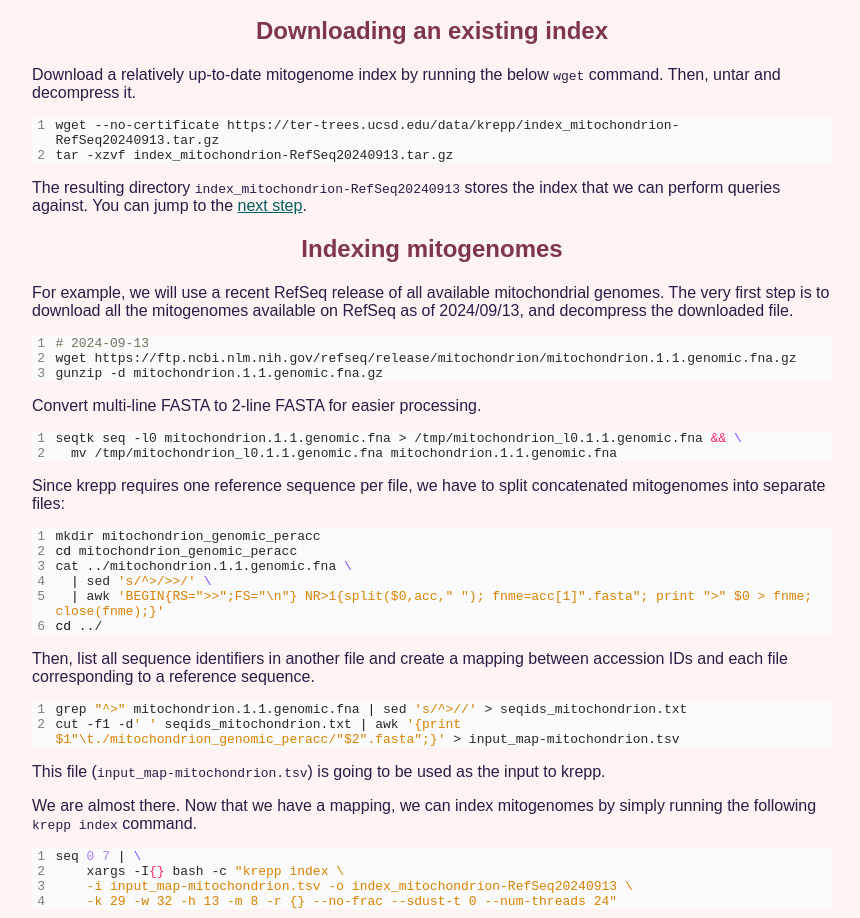
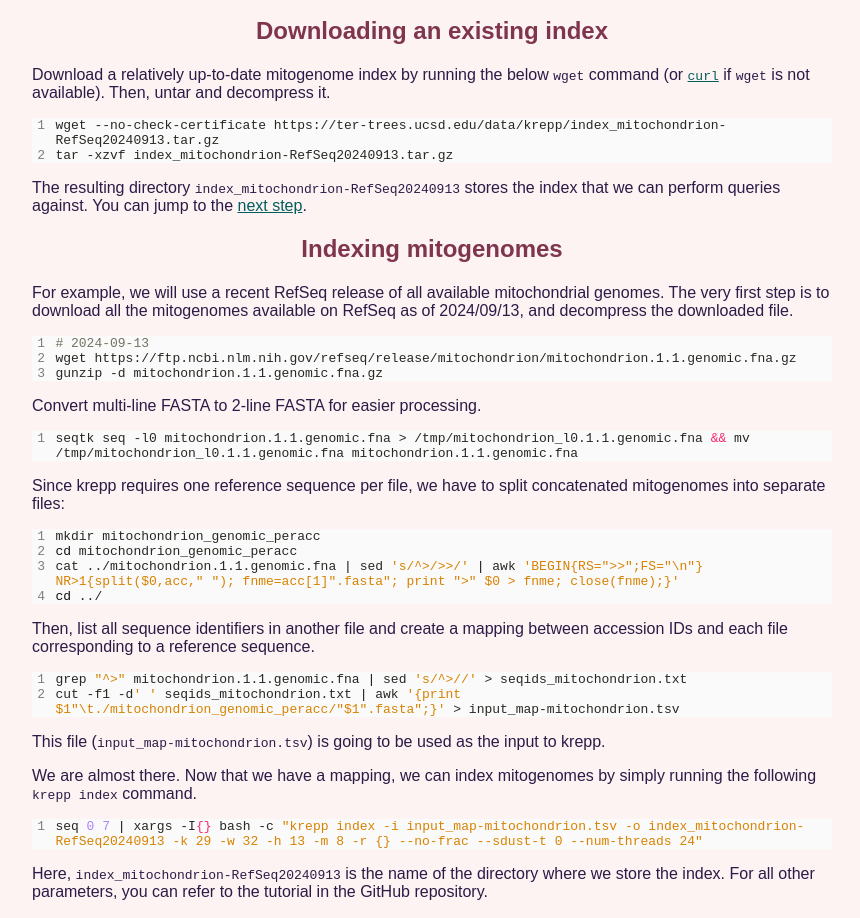
Before and after one commit to bo1929/bo1929.github.io, a plain HTML site: page posts/krepp-mapping-to-mitogenomes/index.html in a window 1280 px wide. Shown: the part 433-1351 px from the top of the page, without its empty margins (208-1068 px from the left). Drawn offline with nearby package versions, Linux system fonts and the light colour scheme; some packages are replaced by stand-ins of ours.

Commit message:
Minor fixes in the tutorial.

```diff
--- a/posts/krepp-mapping-to-mitogenomes/index.html
+++ b/posts/krepp-mapping-to-mitogenomes/index.html
@@ -213,8 +213,9 @@ It is quite straightforward to download an index and get started (jump to <a hre
 Alternatively, if you have your own reference mitogenomes, you can index them from scratch (see <a href="#indexing-mitogenomes">Indexing mitogenomes</a>).
 Once you do either of these, the next step is querying your skimming data (e.g., a FASTA or FASTQ file), as we will discuss in detail.</p>
 <h2 id="downloading-an-existing-index">Downloading an existing index</h2>
-<p>Download a relatively up-to-date mitogenome index by running the below <code>wget</code> command. Then, untar and decompress it.</p>
-<div class="highlight"><pre tabindex="0" class="chroma"><code class="language-bash" data-lang="bash"><span class="line"><span class="ln">1</span><span class="cl">wget --no-certificate https://ter-trees.ucsd.edu/data/krepp/index_mitochondrion-RefSeq20240913.tar.gz
+<p>Download a relatively up-to-date mitogenome index by running the below <code>wget</code> command (or <a href="https://curl.se/docs/tutorial.html"><code>curl</code></a> if <code>wget</code> is not available).
+Then, untar and decompress it.</p>
+<div class="highlight"><pre tabindex="0" class="chroma"><code class="language-bash" data-lang="bash"><span class="line"><span class="ln">1</span><span class="cl">wget --no-check-certificate https://ter-trees.ucsd.edu/data/krepp/index_mitochondrion-RefSeq20240913.tar.gz
 </span></span><span class="line"><span class="ln">2</span><span class="cl">tar -xzvf index_mitochondrion-RefSeq20240913.tar.gz
 </span></span></code></pre></div><p>The resulting directory <code>index_mitochondrion-RefSeq20240913</code> stores the index that we can perform queries against.
 You can jump to the <a href="#querying-your-skimming-data">next step</a>.</p>
@@ -225,24 +226,18 @@ The very first step is to download all the mitogenomes available on RefSeq as of
 </span></span><span class="line"><span class="ln">2</span><span class="cl">wget https://ftp.ncbi.nlm.nih.gov/refseq/release/mitochondrion/mitochondrion.1.1.genomic.fna.gz
 </span></span><span class="line"><span class="ln">3</span><span class="cl">gunzip -d mitochondrion.1.1.genomic.fna.gz
 </span></span></code></pre></div><p>Convert multi-line FASTA to 2-line FASTA for easier processing.</p>
-<div class="highlight"><pre tabindex="0" class="chroma"><code class="language-bash" data-lang="bash"><span class="line"><span class="ln">1</span><span class="cl">seqtk seq -l0 mitochondrion.1.1.genomic.fna &gt; /tmp/mitochondrion_l0.1.1.genomic.fna <span class="o">&amp;&amp;</span> <span class="se">\
-</span></span></span><span class="line"><span class="ln">2</span><span class="cl"><span class="se"></span>  mv /tmp/mitochondrion_l0.1.1.genomic.fna mitochondrion.1.1.genomic.fna
+<div class="highlight"><pre tabindex="0" class="chroma"><code class="language-bash" data-lang="bash"><span class="line"><span class="ln">1</span><span class="cl">seqtk seq -l0 mitochondrion.1.1.genomic.fna &gt; /tmp/mitochondrion_l0.1.1.genomic.fna <span class="o">&amp;&amp;</span> mv /tmp/mitochondrion_l0.1.1.genomic.fna mitochondrion.1.1.genomic.fna
 </span></span></code></pre></div><p>Since krepp requires one reference sequence per file, we have to split concatenated mitogenomes into separate files:</p>
 <div class="highlight"><pre tabindex="0" class="chroma"><code class="language-bash" data-lang="bash"><span class="line"><span class="ln">1</span><span class="cl">mkdir mitochondrion_genomic_peracc
 </span></span><span class="line"><span class="ln">2</span><span class="cl"><span class="nb">cd</span> mitochondrion_genomic_peracc
-</span></span><span class="line"><span class="ln">3</span><span class="cl">cat ../mitochondrion.1.1.genomic.fna <span class="se">\
-</span></span></span><span class="line"><span class="ln">4</span><span class="cl"><span class="se"></span>  <span class="p">|</span> sed <span class="s1">&#39;s/^&gt;/&gt;&gt;/&#39;</span> <span class="se">\
-</span></span></span><span class="line"><span class="ln">5</span><span class="cl"><span class="se"></span>  <span class="p">|</span> awk <span class="s1">&#39;BEGIN{RS=&#34;&gt;&gt;&#34;;FS=&#34;\n&#34;} NR&gt;1{split($0,acc,&#34; &#34;); fnme=acc[1]&#34;.fasta&#34;; print &#34;&gt;&#34; $0 &gt; fnme; close(fnme);}&#39;</span>
-</span></span><span class="line"><span class="ln">6</span><span class="cl"><span class="nb">cd</span> ../
+</span></span><span class="line"><span class="ln">3</span><span class="cl">cat ../mitochondrion.1.1.genomic.fna <span class="p">|</span> sed <span class="s1">&#39;s/^&gt;/&gt;&gt;/&#39;</span> <span class="p">|</span> awk <span class="s1">&#39;BEGIN{RS=&#34;&gt;&gt;&#34;;FS=&#34;\n&#34;} NR&gt;1{split($0,acc,&#34; &#34;); fnme=acc[1]&#34;.fasta&#34;; print &#34;&gt;&#34; $0 &gt; fnme; close(fnme);}&#39;</span>
+</span></span><span class="line"><span class="ln">4</span><span class="cl"><span class="nb">cd</span> ../
 </span></span></code></pre></div><p>Then, list all sequence identifiers in another file and create a mapping between accession IDs and each file corresponding to a reference sequence.</p>
 <div class="highlight"><pre tabindex="0" class="chroma"><code class="language-bash" data-lang="bash"><span class="line"><span class="ln">1</span><span class="cl">grep <span class="s2">&#34;^&gt;&#34;</span> mitochondrion.1.1.genomic.fna <span class="p">|</span> sed <span class="s1">&#39;s/^&gt;//&#39;</span> &gt; seqids_mitochondrion.txt
-</span></span><span class="line"><span class="ln">2</span><span class="cl">cut -f1 -d<span class="s1">&#39; &#39;</span> seqids_mitochondrion.txt <span class="p">|</span> awk <span class="s1">&#39;{print $1&#34;\t./mitochondrion_genomic_peracc/&#34;$2&#34;.fasta&#34;;}&#39;</span> &gt; input_map-mitochondrion.tsv
+</span></span><span class="line"><span class="ln">2</span><span class="cl">cut -f1 -d<span class="s1">&#39; &#39;</span> seqids_mitochondrion.txt <span class="p">|</span> awk <span class="s1">&#39;{print $1&#34;\t./mitochondrion_genomic_peracc/&#34;$1&#34;.fasta&#34;;}&#39;</span> &gt; input_map-mitochondrion.tsv
 </span></span></code></pre></div><p>This file (<code>input_map-mitochondrion.tsv</code>) is going to be used as the input to krepp.</p>
 <p>We are almost there. Now that we have a mapping, we can index mitogenomes by simply running the following <code>krepp index</code> command.</p>
-<div class="highlight"><pre tabindex="0" class="chroma"><code class="language-bash" data-lang="bash"><span class="line"><span class="ln">1</span><span class="cl">seq <span class="m">0</span> <span class="m">7</span> <span class="p">|</span> <span class="se">\
-</span></span></span><span class="line"><span class="ln">2</span><span class="cl"><span class="se"></span>    xargs -I<span class="o">{}</span> bash -c <span class="s2">&#34;krepp index \
-</span></span></span><span class="line"><span class="ln">3</span><span class="cl"><span class="s2">    -i input_map-mitochondrion.tsv -o index_mitochondrion-RefSeq20240913 \
-</span></span></span><span class="line"><span class="ln">4</span><span class="cl"><span class="s2">    -k 29 -w 32 -h 13 -m 8 -r {} --no-frac --sdust-t 0 --num-threads 24&#34;</span>
+<div class="highlight"><pre tabindex="0" class="chroma"><code class="language-bash" data-lang="bash"><span class="line"><span class="ln">1</span><span class="cl">seq <span class="m">0</span> <span class="m">7</span> <span class="p">|</span> xargs -I<span class="o">{}</span> bash -c <span class="s2">&#34;krepp index -i input_map-mitochondrion.tsv -o index_mitochondrion-RefSeq20240913 -k 29 -w 32 -h 13 -m 8 -r {} --no-frac --sdust-t 0 --num-threads 24&#34;</span>
 </span></span></code></pre></div><p>Here, <code>index_mitochondrion-RefSeq20240913</code> is the name of the directory where we store the index.
 For all other parameters, you can refer to the tutorial in the GitHub repository.</p>
 <h2 id="querying-your-skimming-data">Querying your skimming data</h2>
@@ -274,8 +269,7 @@ You can simply filter such reads using their IDs and move forward with the rest.
 You may want to change the threshold value (e.g., <code>--dist-max 0.1</code> for a more aggressive filtering or <code>--dist-max 0.2</code> for a more conservative filtering), but 15% should do a decent job for this purpose.</p>
 <p>To test these commands, I created a toy example of a skimming file consisting of 500 mitochondrial reads (generated from a randomly selected set of mitogenomes) and 500 bacterial reads.
 When I run the below command, it outputs 500 mitochondrial read IDs, meaning that we filter all bacterial reads and retain all mitochondrial reads, which is the desired output.</p>
-<div class="highlight"><pre tabindex="0" class="chroma"><code class="language-bash" data-lang="bash"><span class="line"><span class="ln">1</span><span class="cl">krepp dist -i index_mitochondrion-RefSeq20240913 -q xyz.fq --dist-max 0.15 --filter <span class="se">\
-</span></span></span><span class="line"><span class="ln">2</span><span class="cl"><span class="se"></span> <span class="p">|</span> grep -v NaN <span class="p">|</span> cut -f1 <span class="p">|</span> uniq
+<div class="highlight"><pre tabindex="0" class="chroma"><code class="language-bash" data-lang="bash"><span class="line"><span class="ln">1</span><span class="cl">krepp dist -i index_mitochondrion-RefSeq20240913 -q xyz.fq --dist-max 0.15 --filter <span class="p">|</span> grep -v NaN <span class="p">|</span> cut -f1 <span class="p">|</span> uniq
 </span></span></code></pre></div><p>Good luck with your data!</p>
 
 
```
